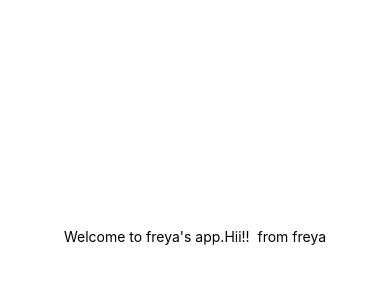
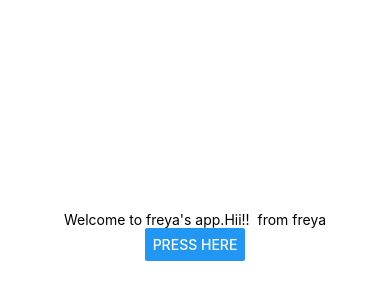
Before and after one commit to freyashah/FirstProject, a React Native app: screen / in a window 390 px wide. Shown: the part 186-486 px from the top of the page. Built offline with nearby package versions, Linux system fonts and the light colour scheme.

Commit message:
Added Button

```diff
--- a/App.js
+++ b/App.js
@@ -1,10 +1,11 @@
 import { StatusBar } from 'expo-status-bar';
-import { StyleSheet, Text, View } from 'react-native';
+import { StyleSheet, Text, View, Button } from 'react-native';
 
-export default function App() {
+const App = () => {
   return (
     <View style={styles.container}>
       <Text>Welcome to freya's app.Hii!!  from freya</Text>
+      <Button title="Press Here"></Button>
       <StatusBar style="auto" />
     </View>
   );
@@ -13,8 +14,9 @@
 const styles = StyleSheet.create({
   container: {
     flex: 1,
-    backgroundColor: '#fff',
+    // backgroundColor: 'pink',
     alignItems: 'center',
     justifyContent: 'center',
   },
 });
+export default App;
```
